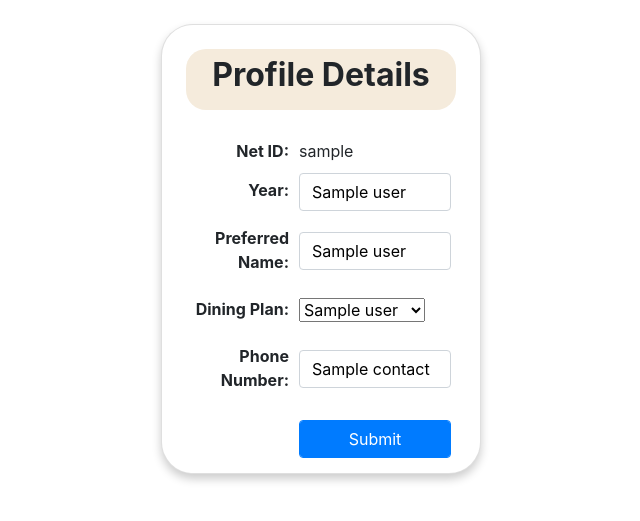
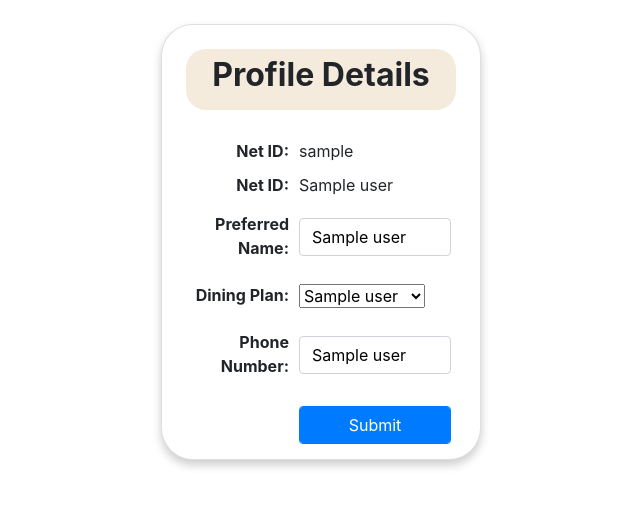
Before and after one commit to dsaha04/MealSwap, a Flask app: page /profile in a window 1280 px wide. Shown: the part 58-579 px from the top of the page, without its empty margins (319-959 px from the left). Run offline with Flask 2, Linux system fonts and the light colour scheme; the visitor is signed in with stand-in values (Sample User, id 1); a database or web service that is not in the repository returns one stand-in record (values such as "Sample title"); some libraries are stand-ins or nearby versions.

Commit message:
changed db

```diff
--- a/app.py
+++ b/app.py
@@ -56,12 +56,11 @@ def profile():
     if server.check_user(username) == -1:
         return flask.redirect('/create')
     details = server.profile_details(username)
-    name = details[0][1]
-    year = details[0][3]
-    plan = details[0][4]
-    number = details[1][1]
-    print(name, year, plan, number)
-    return flask.render_template('profile_page.html', name = name, netid = str(username), class_year = year, dining_plan = plan, phone_no = number)
+    name = details[1]
+    nickname = details[2]
+    plan = details[3]
+    number = details[4]
+    return flask.render_template('profile_page.html', name = name, nickname = nickname, netid = str(username), dining_plan = plan, phone_no = number)
 
 @app.route('/updatedetails', methods = ['GET', 'POST'])
 def update_details():
--- a/server.py
+++ b/server.py
@@ -12,11 +12,8 @@ def create_user(details, netid):
     netid = str(netid)
     # year = str(details['year'])
     plan = str(details['plan'])
-    user = 'user'
     nickname = str(details['name'])
     phone = str(details['number'])
-    email = netid + "@princeton.edu"
-    contact = (netid, phone, email)
     lib = req_lib.ReqLib()
 
     req = lib.getJSON(
@@ -25,7 +22,7 @@ def create_user(details, netid):
     )
 
     name = req[0]['displayname']
-    users = (netid, nickname, user, name, plan)
+    users = (netid, name, nickname, plan, phone)
 
     try:
         database_url = os.getenv('DATABASE_URL')
@@ -33,11 +30,9 @@ def create_user(details, netid):
         with psycopg2.connect(database_url) as connection:
 
             with connection.cursor() as cursor:
-                cursor.execute("INSERT INTO users (netid, name, usertype, year, plan) "
+                cursor.execute("INSERT INTO users (netid, name, nickname, plan, phone) "
                     + "VALUES (%s, %s, %s, %s, %s)", users)
 
-                cursor.execute("INSERT INTO contact (netid, phone, email) "
-                    + "VALUES (%s, %s, %s)", contact)
     except Exception as ex:
         print(ex, file=sys.stderr)
         sys.exit(1)
@@ -57,7 +52,7 @@ def get_blocked(username):
                     for row in rows:
                         cursor.execute("SELECT * FROM users WHERE netid = %s", [row[2]])
                         name = cursor.fetchone()
-                        table.append([row[0], row[2], name[1], name[3]])
+                        table.append([row[0], row[2], name[1], name[2]])
             return table
 
     except Exception as ex:
@@ -248,9 +243,7 @@ def profile_details(username):
             with connection.cursor() as cursor:
                 cursor.execute("SELECT * FROM users WHERE netid = %s",[username])
                 row = cursor.fetchone()
-                cursor.execute("SELECT * FROM contact WHERE netid = %s",[username])
-                row2 = cursor.fetchone()
-                return (row, row2)
+                return (row)
 
     except Exception as ex:
         print(ex, file=sys.stderr)
@@ -718,15 +711,11 @@ def get_exchanges(username):
                         cursor.execute(
                             "SELECT * FROM users WHERE netid = %s", [swapnetid])
                         user = cursor.fetchone()
-                        nickname = user[1]
-                        name = user[3]
-                        plan = user[4]
-                        cursor.execute(
-                            "SELECT * FROM contact WHERE netid = %s",[swapnetid])
-                        contact = cursor.fetchone()
-                        phone = contact[1]
-                        email = contact[2]
-                        request = [exchange_id, swapnetid, name, nickname, plan, phone, email, times]
+                        nickname = user[2]
+                        name = user[1]
+                        plan = user[3]
+                        phone = contact[4]
+                        request = [exchange_id, swapnetid, name, nickname, plan, phone, times]
                         print(request)
                         requested.append(request)
 
--- a/templates/blocked.html
+++ b/templates/blocked.html
@@ -111,10 +111,10 @@ function submitForm(para) {
             <div class="row align-content-center" style="align-items: center;">
               <div class="card-body col-sm-10">
                 <text class="cardText" style="margin-left: 30px;">
-                  <b>Name:</b> {{table[i][3]}}
+                  <b>Name:</b> {{table[i][2]}}
                 </text><br>
                 <text class="cardText" style="margin-left: 30px;">
-                  <b>Nickname:</b> {{table[i][2]}}
+                  <b>Preferred Name:</b> {{table[i][3]}}
                 </text><br>
                 <text class="cardText" style="margin-left: 30px;">
                   <b>NetID:</b> {{table[i][1]}}
--- a/templates/profile_page.html
+++ b/templates/profile_page.html
@@ -28,13 +28,12 @@
   var name= $('#name').val();
   var number = $('#contact').val();
   // var number = document.getElementById('contact').value;
-  var year= $('#year').val();
   var plan= $('#plan').val();
 
     $.ajax({
       type: "POST",
       url: "/updatedetails",
-      data: {name:name, number:number, year:year, plan:plan},
+      data: {name:name, number:number, plan:plan},
       success: function() {
           location.reload();
       }
@@ -68,14 +67,9 @@
               <td>{{netid}}</td>
             </tr>
 
-
             <tr>
-              <td align="right">
-                <label for="inputAddress2" style="margin-top: 5px; font-weight: bolder">Year:</label>
-              </td>
-              <td>
-                <input type="text" class="form-control" style="color:black" id="year" value="{{class_year}}">
-              </td>
+              <td style="width:40%; font-weight: bolder" align="right">Net ID:</td>
+              <td>{{name}}</td>
             </tr>
 
             <tr>
@@ -83,7 +77,7 @@
                 <label for="inputEmail4" style="margin-top: 5px; font-weight: bolder" >Preferred Name:</label>
               </td>
               <td>
-                <input type="text" class="form-control" style="color:black" id="name" value="{{name}}">
+                <input type="text" class="form-control" style="color:black" id="name" value="{{nickname}}">
               </td>
             </tr>
 
--- a/templates/your_exchanges.html
+++ b/templates/your_exchanges.html
@@ -185,7 +185,10 @@ function submitForm1(para) {
                   <b>NetID:</b> {{table[i][1]}}
                 </text><br>
                 <text class="cardText" style="margin-left: 30px;">
-                  <b>Year:</b> {{table[i][2]}}
+                  <b>Name:</b> {{table[i][2]}}
+                </text><br>
+                <text class="cardText" style="margin-left: 30px;">
+                  <b>Preferred Name:</b> {{table[i][3]}}
                 </text><br>
                 <text class="cardText" style="margin-left: 30px;">
                   <b>Dining Plan:</b> {{table[i][4]}}
```
